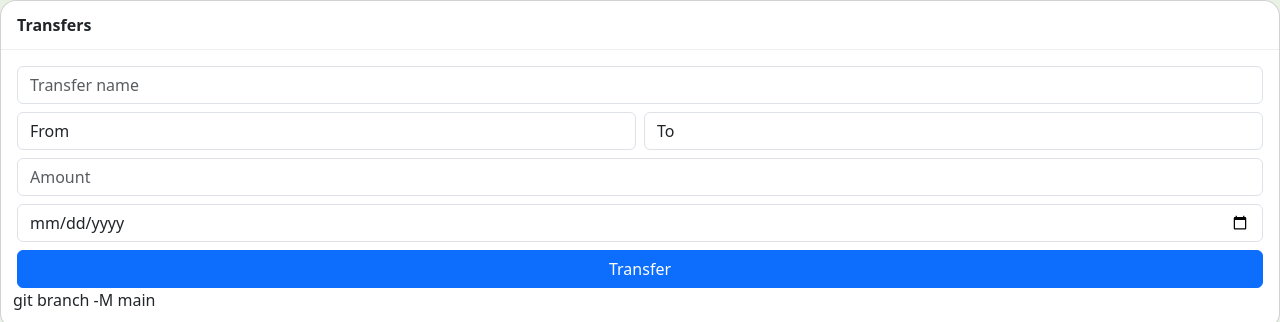
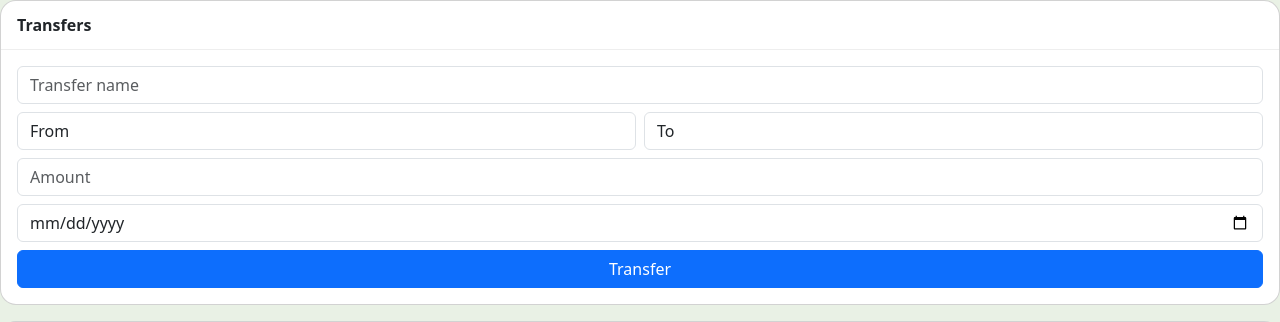
Before and after one commit to Jahongir2109/finance_pm, a Flask app: page /transfers in a window 1280 px wide. Shown: the top 322 px of the page. Run offline with Flask 3, Linux system fonts and the light colour scheme; some libraries are stand-ins or nearby versions.

Commit message:
remoed cashs

```diff
--- a/templates/transfers.html
+++ b/templates/transfers.html
@@ -45,7 +45,7 @@
                 <button class="btn btn-primary w-100">
                     Transfer
                 </button>
-            </div>git branch -M main
+            </div>
 
         </div>
     </form>
```
